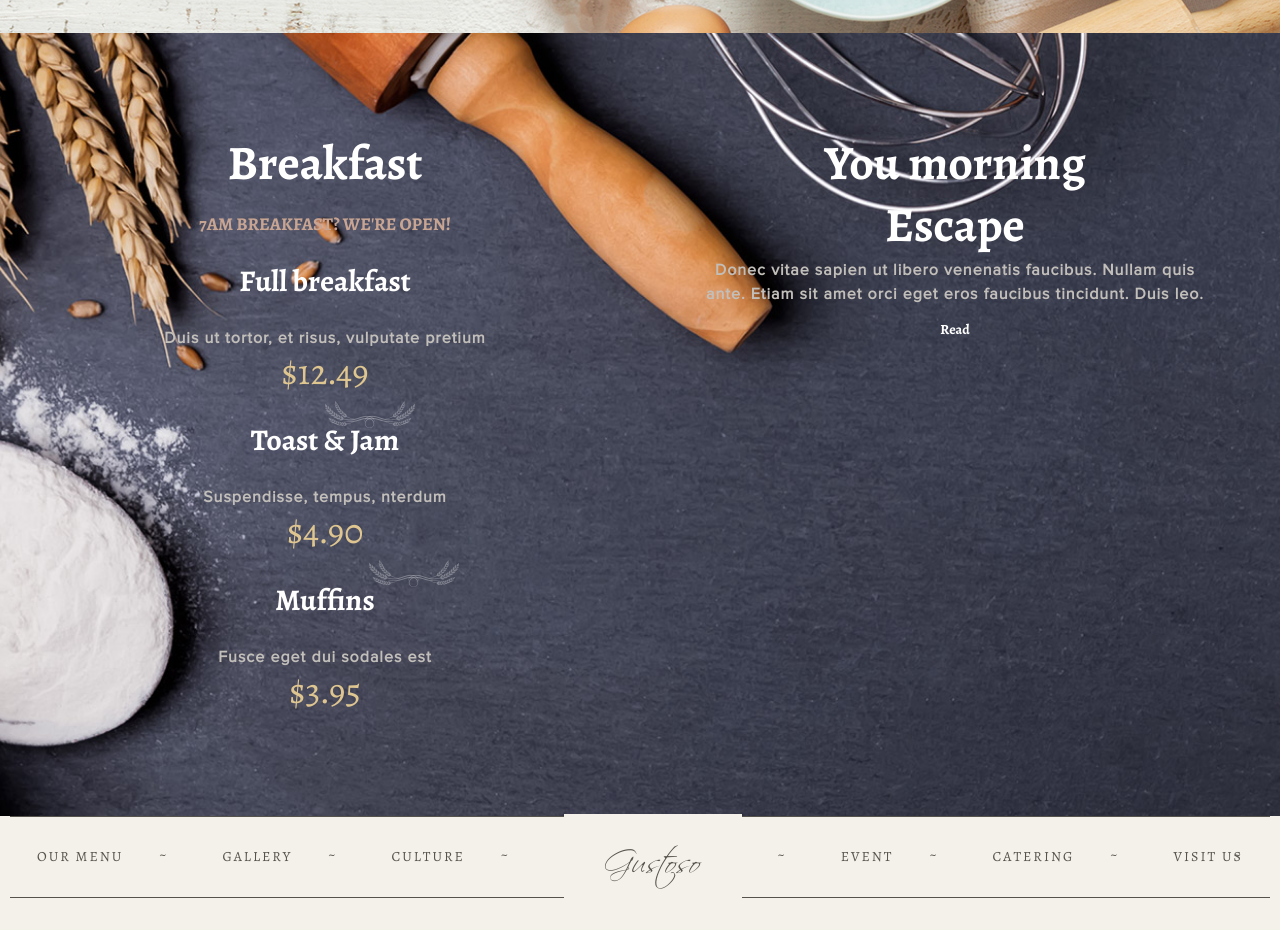
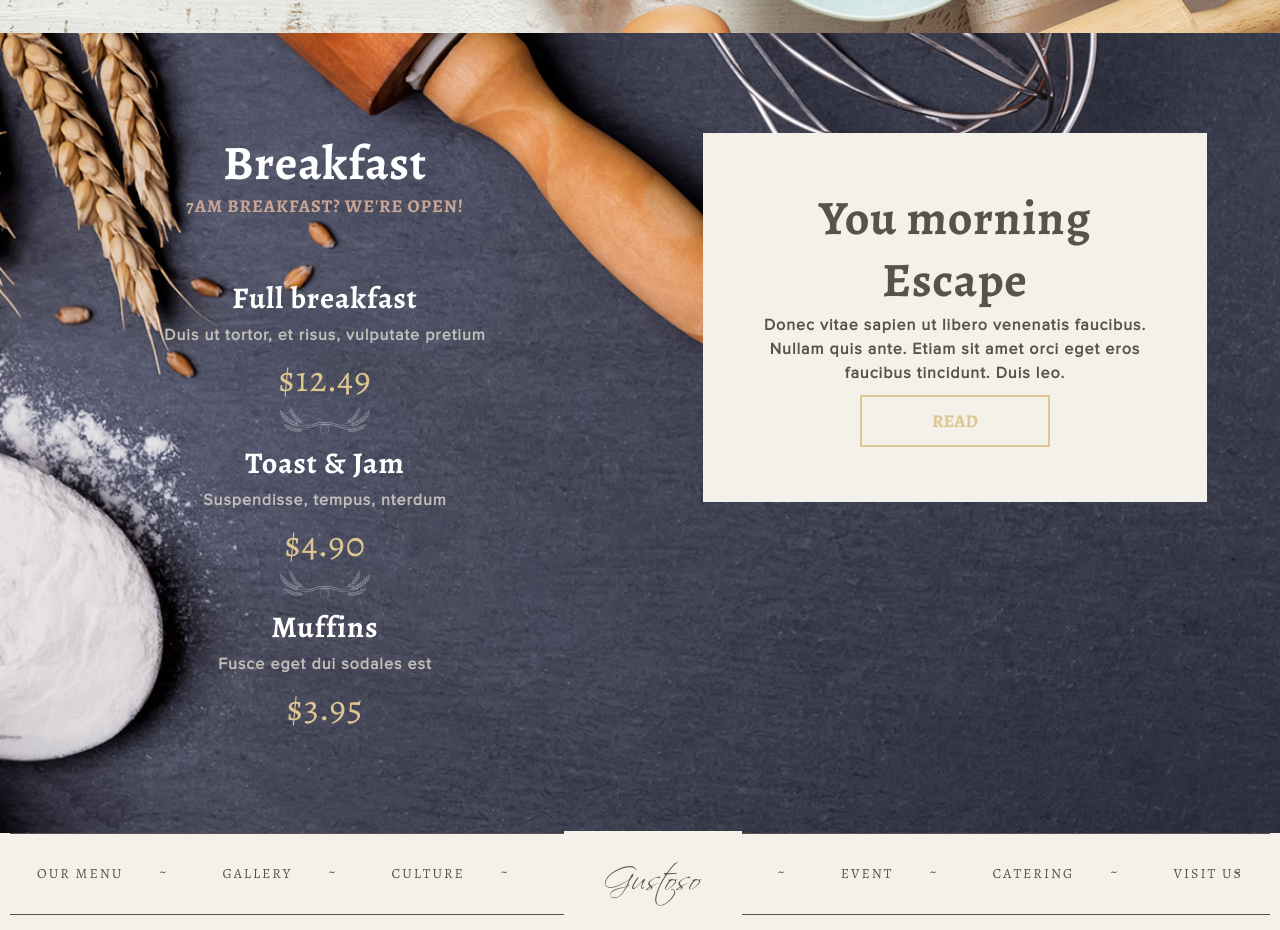
Before and after one commit to ricomen/Bakery, a plain HTML site: page src/index.html in a window 1280 px wide. Shown: the part 2460-3390 px from the top of the page. Drawn offline with Linux system fonts and the light colour scheme; files whose address does not match are found by name.

Commit message:
add cards column in breakfest

```diff
--- a/src/index.html
+++ b/src/index.html
@@ -121,28 +121,28 @@
           <div class="breakfast__column">
             <h2 class="breakfast__title">Breakfast</h2>
             <h3 class="breakfast__subtitle">7AM Breakfast? We're open!</h3>
-            <arcticle class="breakfast__item">
+            <article class="breakfast__item">
               <h2 class="breakfast__item-title">Full breakfast</h2>
               <p class="breakfast__text">Duis ut tortor, et risus, vulputate pretium</p>
               <span class="breakfast__price">&#36;12.49</span>
-            </arcticle>
-            <arcticle class="breakfast__item">
+            </article>
+            <article class="breakfast__item">
               <h2 class="breakfast__item-title">Toast &amp; Jam</h2>
               <p class="breakfast__text">Suspendisse, tempus, nterdum</p>
               <span class="breakfast__price">&#36;4.90</span>
-            </arcticle>
-            <arcticle class="breakfast__item">
+            </article>
+            <article class="breakfast__item">
               <h2 class="breakfast__item-title">Muffins</h2>
               <p class="breakfast__text">Fusce eget dui sodales est</p>
               <span class="breakfast__price">&#36;3.95</span>
-            </arcticle>
+            </article>
           </div> <!-- column -->
           <div class="breakfast__column">
             <div class="breakfast__cards">
-              <h2 class="breakfast__title">You morning<br>Escape</h2>
-              <p class="breakfast__text">Donec vitae sapien ut libero venenatis faucibus. Nullam quis ante.
+              <h2 class="breakfast__title  breakfast__title--brown">You morning<br>Escape</h2>
+              <p class="breakfast__text  breakfast__text--brown">Donec vitae sapien ut libero venenatis faucibus. Nullam quis ante.
               Etiam sit amet orci eget eros faucibus tincidunt. Duis leo.</p>
-              <a href="#" class="btn">Read</a>
+              <a href="#" class="btn btn--cards">Read</a>
             </div>
           </div>
         </div>
--- a/src/less/blocks/breakfast.less
+++ b/src/less/blocks/breakfast.less
@@ -8,6 +8,7 @@
   background-color: #414555;
   &__columns {
     display: flex;
+    flex-wrap: wrap;
   }
   &__column {
     text-align: center;
@@ -30,8 +31,9 @@
     background-repeat: no-repeat;
     width: 90px;
     height: 27px;
-      bottom: 0;
-      left: 0;
+    bottom: 10px;
+    left: 50%;
+    margin-left: -45px;
     }
     &:last-child {
       padding-bottom: 0;
@@ -39,7 +41,6 @@
         background-image: none;
       }
     }
-
   }
   &__title,
   &__item-title,
@@ -47,13 +48,19 @@
   &__price {
     font-family: "Alegreya", serif;
     line-height: 1.3;
+    letter-spacing: 1px;
   }
   &__title {
     margin: 0;
     padding: 0;
     font-size: 48px;
+    &--brown {
+      color: @base-color-text;
+    }
   }
   &__subtitle {
+    margin: 0;
+    margin-bottom: 60px;
     font-size: 18px;
     text-transform: uppercase;
     font-weight: bold;
@@ -61,17 +68,27 @@
   }
   &__item-title {
     font-size: 30px;
+    margin: 0;
+    margin-bottom: 5px;
   }
   &__text {
     margin: 0;
+    margin-bottom: 10px;
     padding: 0;
     font-size: 16px;
     font-weight: bold;
     letter-spacing: 1px;
     color: #c2beba;
+    &--brown {
+      color: @base-color-text;
+    }
   }
   &__price {
     font-size: 36px;
     color: #dfc691;
   }
+  &__cards {
+    background-color: @base-color-bg;
+    padding: 55px;
   }
+}
--- a/src/less/blocks/btn.less
+++ b/src/less/blocks/btn.less
@@ -9,10 +9,10 @@
   color: #fff;
   text-decoration: none;
   padding: 12px 44px;
+  transition: all 0.2s ease-in-out;
   &--dashed {
     background-color: rgba(119, 115, 110, 0.5);
     border: 2px dashed #645f57;
-    transition: all 0.2s ease-in-out;
     &:hover {
       background-color: rgba(119, 115, 110, 0.7);
       text-decoration: underline;
@@ -46,4 +46,17 @@
     cursor: pointer;
     opacity: 1;
   }
+  &--cards {
+    font-size: 18px;
+    text-transform: uppercase;
+    color: #dfc691;
+    border: 2px solid;
+    border-color: #dfc691;
+    padding-left: 70px;
+    padding-right: 70px;
+    &:hover {
+      color: @base-color-text;
+      border-color: @base-color-text;
+    }
+  }
 }
```
Also changed, not shown: src/css/style.css. Lines whose indentation alone changed are shown as unchanged.
